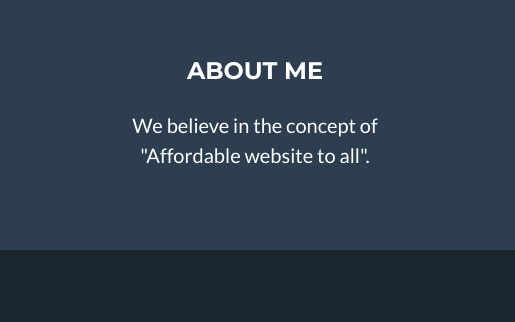
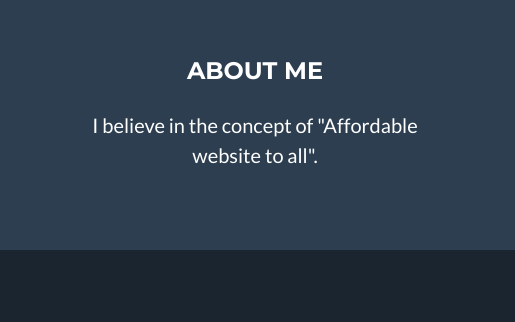
Before and after one commit to pujan314/pujanupreti.github.io, a plain HTML site: page index.html in a window 1280 px wide. Shown: the part 3263-3585 px from the top of the page, 765-1280 px from the left. Drawn offline with nearby package versions, Linux system fonts and the light colour scheme.

Commit message:
Update index.html

```diff
--- a/index.html
+++ b/index.html
@@ -244,7 +244,7 @@ Board: Government of Nepal (GON).
                     <div class="col-lg-4">
                         <h4 class="text-uppercase mb-4">About Me</h4>
                         <p class="lead mb-0">
-                            We believe in the concept of "Affordable website to all".
+                            I believe in the concept of "Affordable website to all".
                         </p>
                     </div>
                 </div>
```
